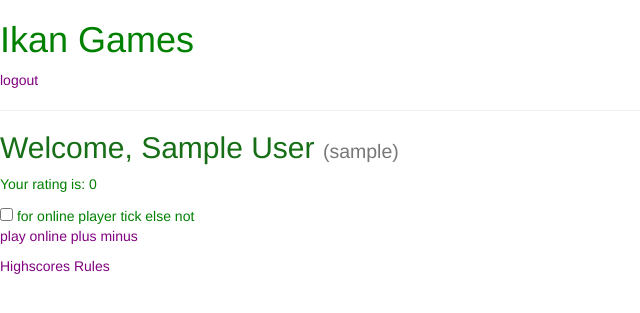
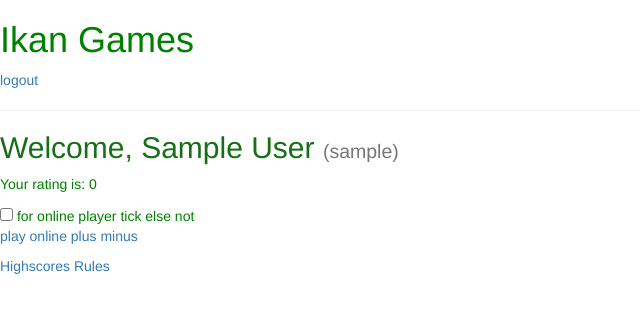
Before and after one commit to sidhbk08/Call-Break, a Django app: page / in a window 1280 px wide. Shown: the top 313 px of the page, without its empty margins (0-640 px from the left). Run offline with Django 3.2, Linux system fonts and the light colour scheme; the visitor is signed in with stand-in values (Sample User, id 1); some libraries are stand-ins or nearby versions.

Commit message:
bs ab dikhne ka update hai

```diff
--- a/static/css/game.css
+++ b/static/css/game.css
@@ -35,7 +35,6 @@ th, td {
 }
 a {
 	cursor: pointer;
-	color: purple;
 }
 small {
 	color: #65ad65;
```
